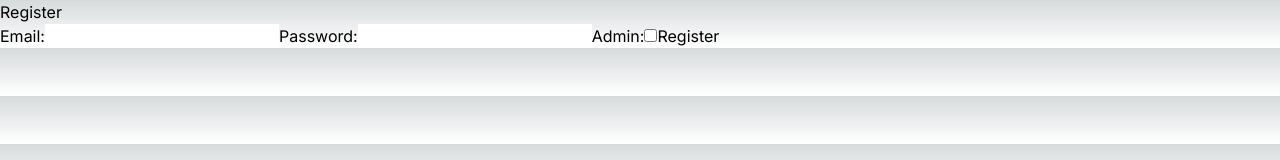
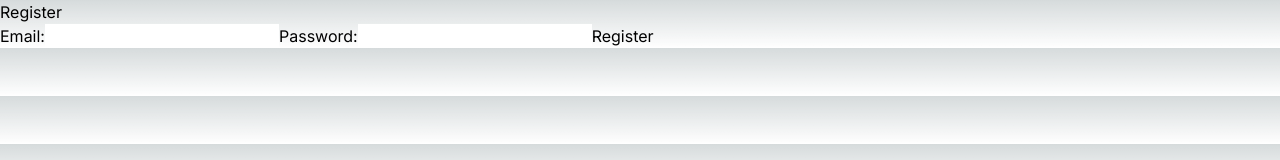
Before and after one commit to KimInteger/fetchNote, a Next.js app: page /register in a window 1280 px wide. Shown: the top 160 px of the page. Built offline with nearby package versions, Linux system fonts and the light colour scheme.

Commit message:
edit | register.tsx route.ts
admin을 선택할 수 없도록 수정

```diff
--- a/src/app/api/register/route.ts
+++ b/src/app/api/register/route.ts
@@ -3,14 +3,14 @@ import pool from '../../lib/db';
 import bcrypt from 'bcryptjs';
 
 export async function POST(request: Request) {
-  const { email, password, admin } = await request.json();
+  const { email, password } = await request.json();
 
   try {
     const hashedPassword = await bcrypt.hash(password, 10);
 
     const result = await pool.query(
       'INSERT INTO users (email, password, admin) VALUES ($1, $2, $3) RETURNING *',
-      [email, hashedPassword, admin],
+      [email, hashedPassword],
     );
 
     return NextResponse.json({
--- a/src/app/ui/registerForm.tsx
+++ b/src/app/ui/registerForm.tsx
@@ -40,14 +40,6 @@ const RegisterForm = () => {
           required
         />
       </label>
-      <label>
-        Admin:
-        <input
-          type="checkbox"
-          checked={admin}
-          onChange={() => setAdmin(!admin)}
-        />
-      </label>
       <button type="submit">Register</button>
     </form>
   );
```
